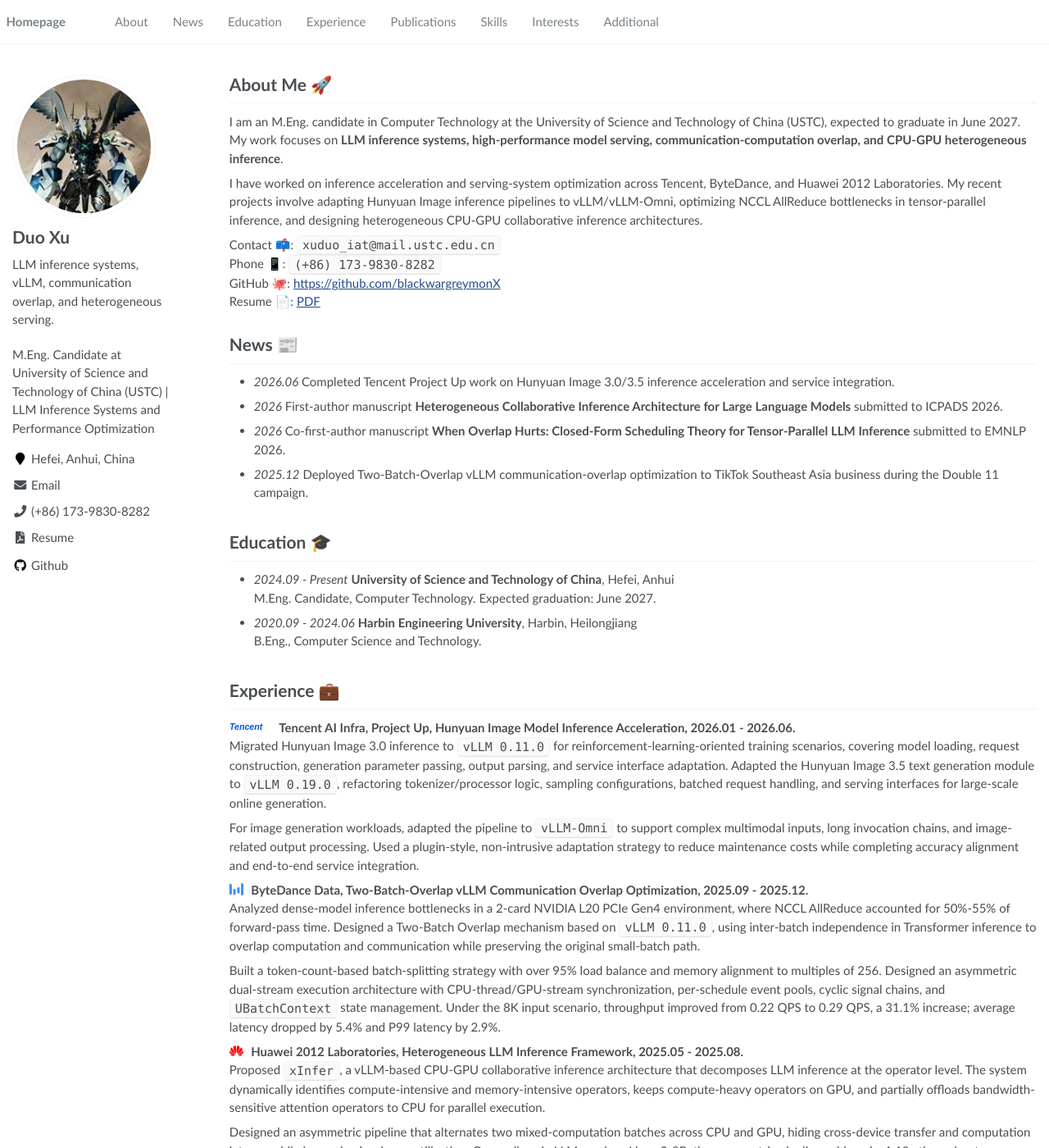
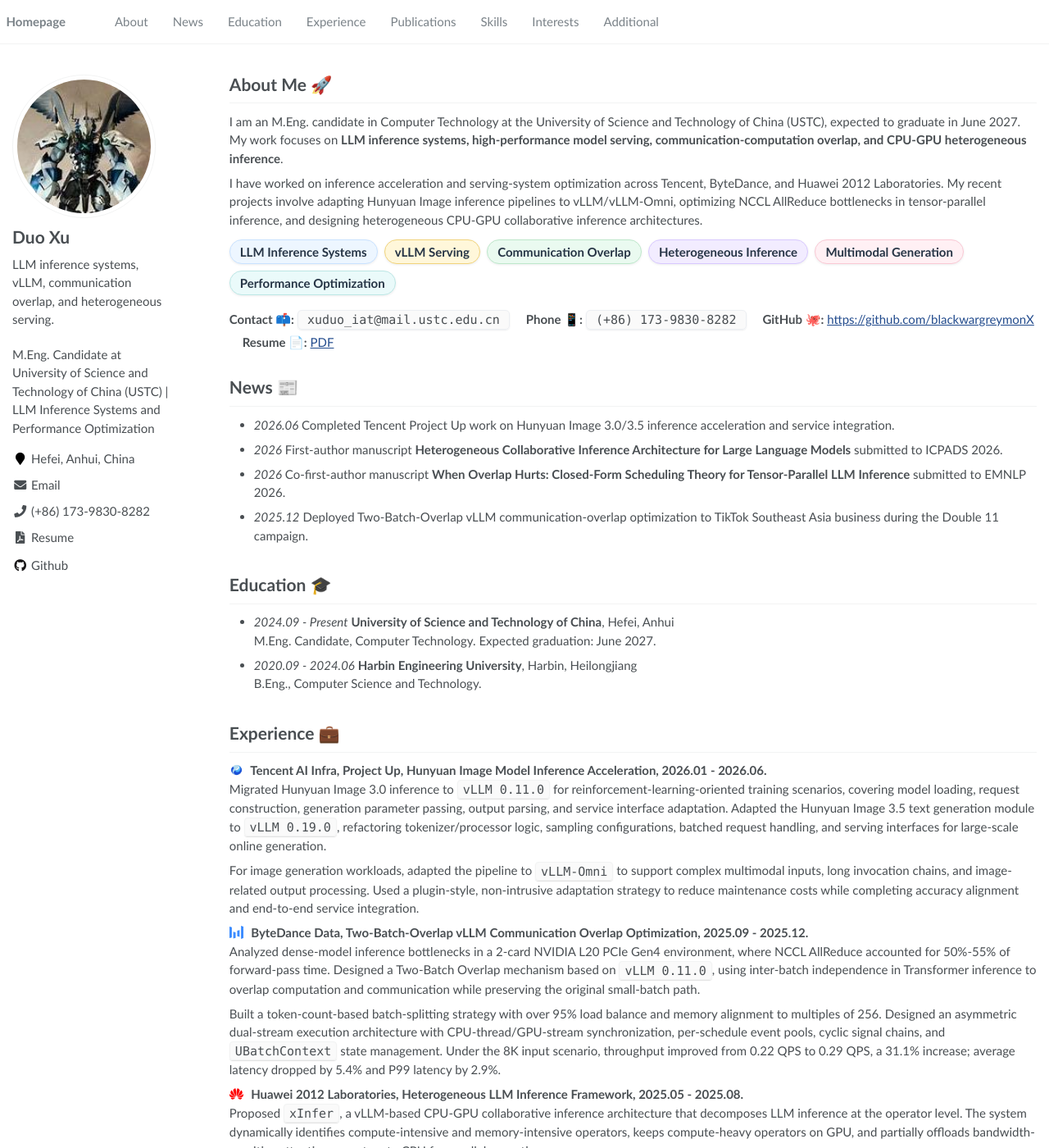
Before and after one commit to blackwargreymonX/blackwargreymonX.github.io, a Jekyll site: the page built from _pages/about.md, in a window 1280 px wide and 1400 px high. Shown: the whole window at 82% size. Built offline with Jekyll 4.4.1, drawn with Linux system fonts in a browser that asks for light colours; some of the changed text lies outside the part shown.

Commit message:
Update homepage styling and experience icons

```diff
--- a/_pages/about.md
+++ b/_pages/about.md
@@ -16,10 +16,24 @@ I am an M.Eng. candidate in Computer Technology at the University of Science and
 
 I have worked on inference acceleration and serving-system optimization across Tencent, ByteDance, and Huawei 2012 Laboratories. My recent projects involve adapting Hunyuan Image inference pipelines to vLLM/vLLM-Omni, optimizing NCCL AllReduce bottlenecks in tensor-parallel inference, and designing heterogeneous CPU-GPU collaborative inference architectures.
 
-Contact 📫: `xuduo_iat@mail.ustc.edu.cn`
-Phone 📱: `(+86) 173-9830-8282`
-GitHub 🐙: [https://github.com/blackwargreymonX](https://github.com/blackwargreymonX)
-Resume 📄: [PDF](/files/resume_xuduo.pdf)
+<div class="topic-chips">
+  <span class="topic-chip topic-chip--blue">LLM Inference Systems</span>
+  <span class="topic-chip topic-chip--yellow">vLLM Serving</span>
+  <span class="topic-chip topic-chip--green">Communication Overlap</span>
+  <span class="topic-chip topic-chip--purple">Heterogeneous Inference</span>
+  <span class="topic-chip topic-chip--rose">Multimodal Generation</span>
+  <span class="topic-chip topic-chip--teal">Performance Optimization</span>
+</div>
+
+<p class="contact-line">
+  <strong>Contact 📫:</strong> <code>xuduo_iat@mail.ustc.edu.cn</code>
+  <span class="contact-separator"></span>
+  <strong>Phone 📱:</strong> <code>(+86) 173-9830-8282</code>
+  <span class="contact-separator"></span>
+  <strong>GitHub 🐙:</strong> <a href="https://github.com/blackwargreymonX">https://github.com/blackwargreymonX</a>
+  <span class="contact-separator"></span>
+  <strong>Resume 📄:</strong> <a href="/files/resume_xuduo.pdf">PDF</a>
+</p>
 
 <span class='anchor' id='news'></span>
 
@@ -43,7 +57,7 @@ Resume 📄: [PDF](/files/resume_xuduo.pdf)
 
 # Experience 💼
 
-<img src="/images/company-icons/tencent.svg" alt="Tencent logo" class="company-icon company-logo--wide"> **Tencent AI Infra, Project Up, Hunyuan Image Model Inference Acceleration, 2026.01 - 2026.06.**
+![Hunyuan logo](/images/company-icons/hunyuan.png){: .company-icon .company-icon--hunyuan } **Tencent AI Infra, Project Up, Hunyuan Image Model Inference Acceleration, 2026.01 - 2026.06.**
 Migrated Hunyuan Image 3.0 inference to `vLLM 0.11.0` for reinforcement-learning-oriented training scenarios, covering model loading, request construction, generation parameter passing, output parsing, and service interface adaptation. Adapted the Hunyuan Image 3.5 text generation module to `vLLM 0.19.0`, refactoring tokenizer/processor logic, sampling configurations, batched request handling, and serving interfaces for large-scale online generation.
 
 For image generation workloads, adapted the pipeline to `vLLM-Omni` to support complex multimodal inputs, long invocation chains, and image-related output processing. Used a plugin-style, non-intrusive adaptation strategy to reduce maintenance costs while completing accuracy alignment and end-to-end service integration.
@@ -62,10 +76,21 @@ Designed an asymmetric pipeline that alternates two mixed-computation batches ac
 
 # Publications 📚
 
-- **Heterogeneous Collaborative Inference Architecture for Large Language Models**
-  **Duo Xu**, Kunpeng Xu, Li Li. Submitted to ICPADS 2026. First author.
-- **When Overlap Hurts: Closed-Form Scheduling Theory for Tensor-Parallel LLM Inference**
-  Kunpeng Xu, **Duo Xu**, Yuchen Wang, Li Li. Submitted to EMNLP 2026. Co-first author.
+<div class="publication-list">
+  <article class="publication-card">
+    <h3>Heterogeneous Collaborative Inference Architecture for Large Language Models</h3>
+    <p><strong>Duo Xu</strong>, Kunpeng Xu, Li Li. <span class="author-role">First author</span></p>
+    <p>University of Science and Technology of China.</p>
+    <p><span class="venue-badge venue-badge--blue">ICPADS 2026</span> <span class="pub-dot">·</span> <strong>Submitted</strong></p>
+  </article>
+
+  <article class="publication-card">
+    <h3>When Overlap Hurts: Closed-Form Scheduling Theory for Tensor-Parallel LLM Inference</h3>
+    <p>Kunpeng Xu, <strong>Duo Xu</strong>, Yuchen Wang, Li Li. <span class="author-role">Co-first author</span></p>
+    <p>University of Science and Technology of China.</p>
+    <p><span class="venue-badge venue-badge--purple">EMNLP 2026</span> <span class="pub-dot">·</span> <strong>Submitted</strong></p>
+  </article>
+</div>
 
 <span class='anchor' id='skills'></span>
 
--- a/_sass/_page.scss
+++ b/_sass/_page.scss
@@ -121,10 +121,149 @@
 
   .company-logo--wide {
     width: auto;
-    height: 0.9em;
-    max-width: 4.1em;
-    margin-right: 0.25em;
-    vertical-align: -0.08em;
+    height: 0.82em;
+    max-width: 3.2em;
+    margin-right: 0.34em;
+    vertical-align: -0.03em;
+  }
+
+  .company-icon--hunyuan {
+    width: 1.12em;
+    height: 1.12em;
+    margin-right: 0.32em;
+    vertical-align: -0.16em;
+  }
+
+  .topic-chips {
+    display: flex;
+    flex-wrap: wrap;
+    gap: 0.55em;
+    margin: 0.85em 0 1.05em;
+  }
+
+  .topic-chip {
+    display: inline-flex;
+    align-items: center;
+    min-height: 2em;
+    padding: 0.25em 0.8em;
+    border: 1px solid transparent;
+    border-radius: 999px;
+    font-family: $sans-serif;
+    font-size: $type-size-6;
+    font-weight: 700;
+    line-height: 1.2;
+    color: #263445;
+    box-shadow: 0 1px 3px rgba(15, 23, 42, 0.08);
+  }
+
+  .topic-chip--blue {
+    background: #edf6ff;
+    border-color: #c9e2ff;
+  }
+
+  .topic-chip--yellow {
+    background: #fff7da;
+    border-color: #f1d37b;
+  }
+
+  .topic-chip--green {
+    background: #eafaf0;
+    border-color: #bde7ca;
+  }
+
+  .topic-chip--purple {
+    background: #f2ecff;
+    border-color: #d8c8ff;
+  }
+
+  .topic-chip--rose {
+    background: #fff0f4;
+    border-color: #fac8d4;
+  }
+
+  .topic-chip--teal {
+    background: #eafafa;
+    border-color: #bce7e5;
+  }
+
+  .contact-line {
+    margin-top: 0.9em;
+    font-size: $type-size-5;
+    line-height: 1.8;
+
+    code {
+      padding: 0.15em 0.35em;
+      white-space: nowrap;
+      border-radius: 5px;
+      background: #fafafa;
+      border: 1px solid #eceff3;
+      box-shadow: 0 1px 2px rgba(15, 23, 42, 0.08);
+    }
+  }
+
+  .contact-separator {
+    display: inline-block;
+    width: 0.8em;
+  }
+
+  .publication-list {
+    display: grid;
+    gap: 1em;
+    margin-top: 0.75em;
+  }
+
+  .publication-card {
+    padding: 1.05em 1.25em;
+    border-left: 4px solid #4388ff;
+    background: linear-gradient(90deg, #f1f7ff 0%, #f8fbff 72%, #fff 100%);
+    box-shadow: inset 0 1px 0 rgba(255, 255, 255, 0.75);
+
+    h3 {
+      margin: 0 0 0.4em;
+      font-size: $type-size-5;
+      line-height: 1.25;
+      color: #243041;
+    }
+
+    p {
+      margin: 0.25em 0;
+      color: #637083;
+      line-height: 1.4;
+    }
+  }
+
+  .author-role {
+    margin-left: 0.45em;
+    color: #9a5600;
+    font-weight: 700;
+  }
+
+  .venue-badge {
+    display: inline-flex;
+    align-items: center;
+    min-height: 1.7em;
+    padding: 0.05em 0.55em;
+    border: 1px solid transparent;
+    border-radius: 999px;
+    font-weight: 700;
+    line-height: 1.1;
+  }
+
+  .venue-badge--blue {
+    color: #1767c9;
+    background: #edf6ff;
+    border-color: #c9e2ff;
+  }
+
+  .venue-badge--purple {
+    color: #6a46b8;
+    background: #f2ecff;
+    border-color: #d8c8ff;
+  }
+
+  .pub-dot {
+    margin: 0 0.5em;
+    color: #97a3b4;
   }
 
   /* blockquote citations */
```
Also changed, not shown: images/company-icons/hunyuan.png (added), images/company-icons/tencent.svg.
